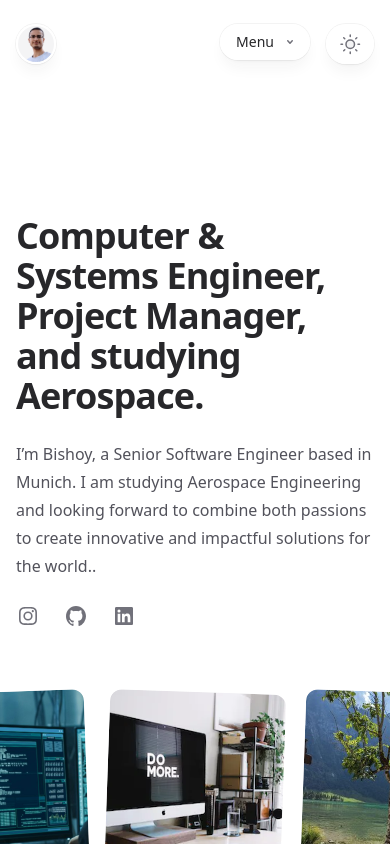
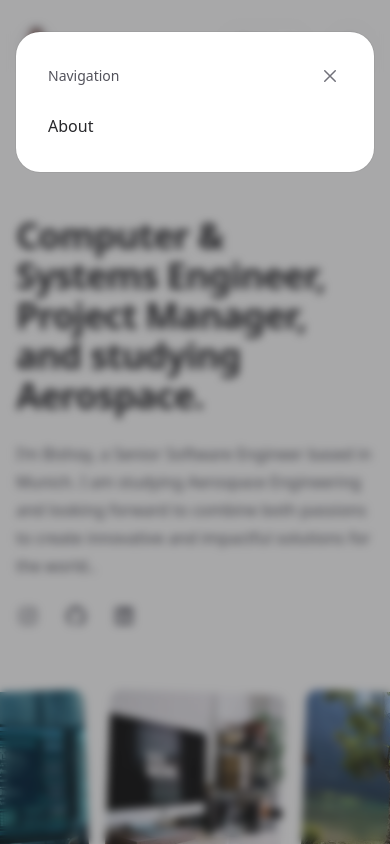
Before and after one commit to bishoy-ensoliman/bishoy-personal, a Next.js app: page / in a window 390 px wide. Both pictures are taken after a click on the button "Menu". Shown: the top 844 px of the page. Built offline with nearby package versions, Linux system fonts and the light colour scheme.

Commit message:
add menu

```diff
--- a/package.json
+++ b/package.json
@@ -9,7 +9,6 @@
     "lint": "next lint"
   },
   "dependencies": {
-    "@headlessui/react": "^1.7.17",
     "@mdx-js/loader": "^2.3.0",
     "@mdx-js/react": "^2.3.0",
     "@next/mdx": "^13.5.2",
--- a/src/components/Header.tsx
+++ b/src/components/Header.tsx
@@ -3,6 +3,7 @@ import React from 'react';
 import Image from 'next/image';
 import profilePic from '../../public/me.png';
 import { useTheme } from "next-themes";
+import MenuModal from './MenuModal';
 
 const Header = () => {
     const { systemTheme, theme, setTheme } = useTheme();
@@ -25,20 +26,9 @@ const Header = () => {
                                             </a>
                                         </div>
                                     </div>
+
                                     <div className="flex flex-1 justify-end md:justify-center">
-                                        <div className="pointer-events-auto md:hidden" data-headlessui-state=""><button
-                                            className="group flex items-center rounded-full bg-white/90 px-4 py-2 text-sm font-medium text-zinc-800 shadow-lg shadow-zinc-800/5 ring-1 ring-zinc-900/5 backdrop-blur dark:bg-zinc-800/90 dark:text-zinc-200 dark:ring-white/10 dark:hover:ring-white/20"
-                                            type="button" aria-expanded="false"
-                                            data-headlessui-state="">Menu<svg viewBox="0 0 8 6"
-                                                aria-hidden="true"
-                                                className="ml-3 h-auto w-2 stroke-zinc-500 group-hover:stroke-zinc-700 dark:group-hover:stroke-zinc-400">
-                                                <path d="M1.75 1.75 4 4.25l2.25-2.5" fill="none"
-                                                    strokeWidth="1.5" strokeLinecap="round"
-                                                    strokeLinejoin="round"></path>
-                                            </svg></button></div>
-
-
-
+                                        <MenuModal />
                                         <nav className="pointer-events-auto hidden md:block">
                                             <ul
                                                 className="flex rounded-full bg-white/90 px-3 text-sm font-medium text-zinc-800 shadow-lg shadow-zinc-800/5 ring-1 ring-zinc-900/5 backdrop-blur dark:bg-zinc-800/90 dark:text-zinc-200 dark:ring-white/10">
--- /dev/null
+++ b/src/components/MenuModal.tsx
@@ -0,0 +1,46 @@
+'use client';
+import * as React from 'react';
+
+export default function MenuModal() {
+    const [open, setOpen] = React.useState(false);
+    const handleOpen = () => setOpen(true);
+    const handleClose = () => setOpen(false);
+
+    return (
+        <div className='pointer-events-auto md:hidden'>
+            <button onClick={handleOpen}
+                className="group flex items-center rounded-full bg-white/90 px-4 py-2 text-sm font-medium text-zinc-800 shadow-lg shadow-zinc-800/5 ring-1 ring-zinc-900/5 backdrop-blur dark:bg-zinc-800/90 dark:text-zinc-200 dark:ring-white/10 dark:hover:ring-white/20"
+                type="button">Menu
+                <svg viewBox="0 0 8 6"
+                    className="ml-3 h-auto w-2 stroke-zinc-500 group-hover:stroke-zinc-700 dark:group-hover:stroke-zinc-400">
+                    <path d="M1.75 1.75 4 4.25l2.25-2.5" fill="none"
+                        strokeWidth="1.5" strokeLinecap="round"
+                        strokeLinejoin="round">
+                    </path>
+                </svg>
+            </button>
+            <div className={open ? '' : 'hidden'}>
+                <div onClick={handleClose} className="fixed inset-0 z-50 bg-zinc-800/40 backdrop-blur-sm dark:bg-black/80 opacity-100"></div>
+                <div className="fixed inset-x-4 top-8 z-50 origin-top rounded-3xl bg-white p-8 ring-1 ring-zinc-900/5 dark:bg-zinc-900 dark:ring-zinc-800 opacity-100 scale-100"
+                    tabIndex={-1}>
+                    <div className="flex flex-row-reverse items-center justify-between">
+                        <button className="-m-1 p-1" type="button" onClick={handleClose}>
+                            <svg viewBox="0 0 24 24" className="h-6 w-6 text-zinc-500 dark:text-zinc-400">
+                                <path d="m17.25 6.75-10.5 10.5M6.75 6.75l10.5 10.5" fill="none" stroke="currentColor"
+                                    strokeWidth="1.5" strokeLinecap="round" strokeLinejoin="round"></path>
+                            </svg>
+                        </button>
+                        <h2 className="text-sm font-medium text-zinc-600 dark:text-zinc-400">Navigation</h2>
+                    </div>
+                    <nav className="mt-6">
+                        <ul className="-my-2 divide-y divide-zinc-100 text-base text-zinc-800 dark:divide-zinc-100/5 dark:text-zinc-300">
+                            <li><a className="block py-2" href="/about">About</a></li>
+                            {/* <li><a className="block py-2" href="/articles">Articles</a></li>
+                            <li><a className="block py-2" href="/projects">Projects</a></li> */}
+                        </ul>
+                    </nav>
+                </div>
+            </div>
+        </div >
+    );
+}
```
Also changed, not shown: 1 other file (tests, documents, lock files or other folders).
